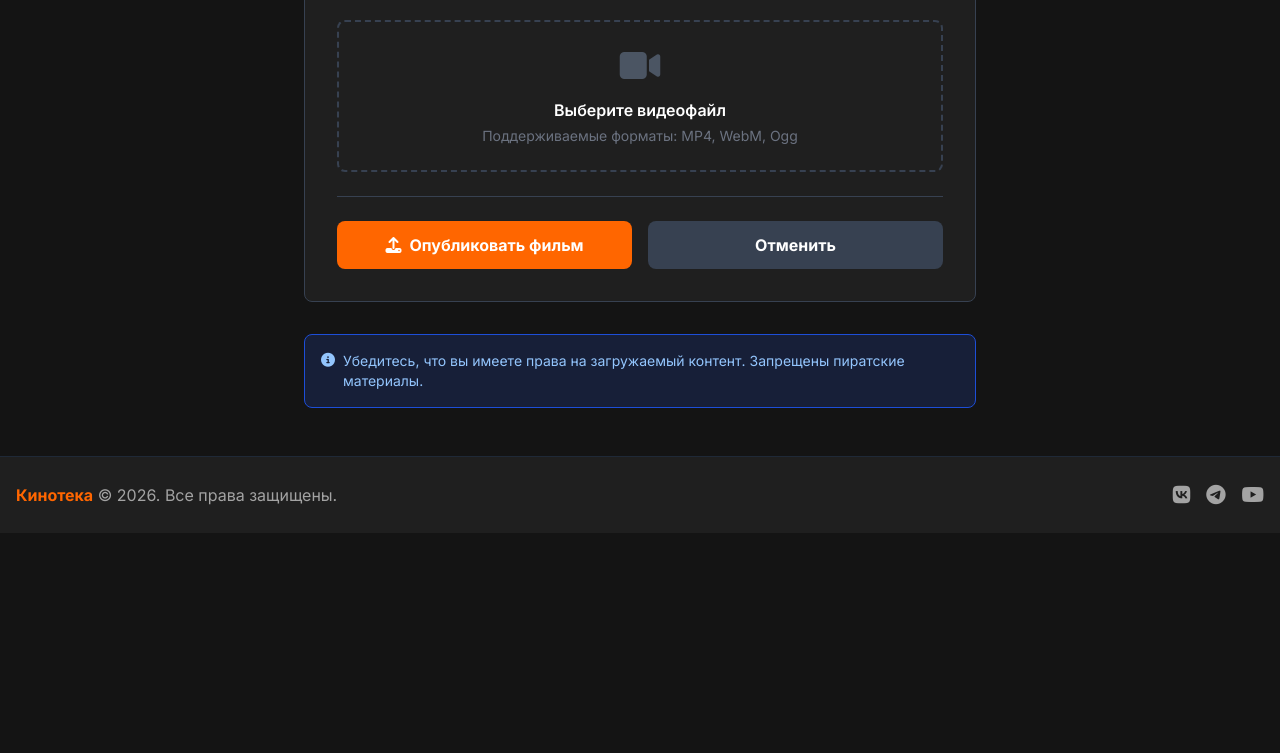
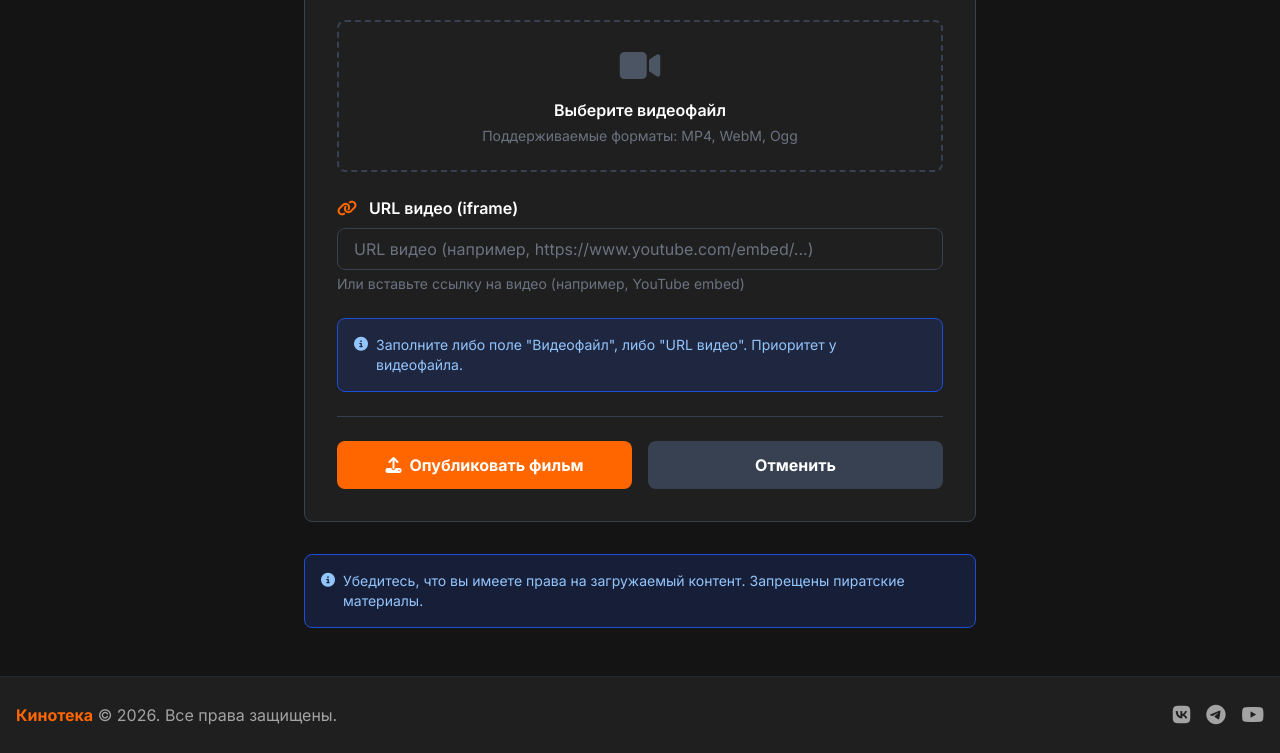
Before and after one commit to Miyamotosensei/kinotekaff, a Django app: page /add/ in a window 1280 px wide. Shown: the part 964-1717 px from the top of the page. Before the commit the page ends 1469 px from the top, so only its background shows below. Run offline with Django 5.2, Linux system fonts and the light colour scheme; a user stored in the database is signed in; some libraries are stand-ins or nearby versions.

Commit message:
Add video URL field to Movie model and update forms/templates
- Added video_url field to Movie model with migration
- Updated MovieUploadForm to include video_url field
- Modified add_movie.html template to handle video URL input
- Enhanced movie_detail.html to support iframe video player alongside HTML5 video
- Updated database schema to reflect new video_url column

```diff
--- a/movies/forms.py
+++ b/movies/forms.py
@@ -39,7 +39,7 @@ class RatingForm(forms.ModelForm):
 class MovieUploadForm(forms.ModelForm):
     class Meta:
         model = Movie
-        fields = ['title', 'description', 'genre', 'year', 'poster_file', 'video_file']
+        fields = ['title', 'description', 'genre', 'year', 'poster_file', 'video_file', 'video_url']
         widgets = {
             'title': forms.TextInput(attrs={
                 'class': 'w-full px-4 py-2 rounded-lg bg-kino-card border border-gray-700 text-white placeholder-gray-500 focus:outline-none focus:border-kino-accent',
@@ -64,6 +64,10 @@ class MovieUploadForm(forms.ModelForm):
             'video_file': forms.FileInput(attrs={
                 'class': 'w-full px-4 py-2 rounded-lg bg-kino-card border border-gray-700 text-gray-400 focus:outline-none focus:border-kino-accent',
                 'accept': 'video/*'
+            }),
+            'video_url': forms.URLInput(attrs={
+                'class': 'w-full px-4 py-2 rounded-lg bg-kino-card border border-gray-700 text-white placeholder-gray-500 focus:outline-none focus:border-kino-accent',
+                'placeholder': 'URL видео (например, https://www.youtube.com/embed/...)'
             })
         }
         labels = {
@@ -72,5 +76,6 @@ class MovieUploadForm(forms.ModelForm):
             'genre': 'Жанр',
             'year': 'Год выпуска',
             'poster_file': 'Постер фильма',
-            'video_file': 'Видеофайл'
+            'video_file': 'Видеофайл',
+            'video_url': 'URL видео (iframe)'
         }
--- a/movies/models.py
+++ b/movies/models.py
@@ -35,6 +35,9 @@ class Movie(models.Model):
 
     # Поле для загрузки видеофайла
     video_file = models.FileField(upload_to='videos/', null=True, blank=True)
+
+    # Поле для URL видео (iframe)
+    video_url = models.URLField(blank=True, null=True, help_text="URL для вставки видео через iframe")
 
     # Автор фильма (пользователь, который загрузил)
     author = models.ForeignKey(User, on_delete=models.CASCADE, null=True, blank=True, related_name='movies')
--- a/templates/movies/add_movie.html
+++ b/templates/movies/add_movie.html
@@ -141,6 +141,30 @@
                         {% endif %}
                     </div>
 
+                    <!-- Video URL Field -->
+                    <div>
+                        <label for="id_video_url" class="block text-white font-semibold mb-2">
+                            <i class="fas fa-link text-kino-accent mr-2"></i>
+                            URL видео (iframe)
+                        </label>
+                        {{ form.video_url }}
+                        <p class="text-gray-500 text-sm mt-1">Или вставьте ссылку на видео (например, YouTube embed)</p>
+                        {% if form.video_url.errors %}
+                            <div class="text-red-500 text-sm mt-1">
+                                {% for error in form.video_url.errors %}
+                                    {{ error }}
+                                {% endfor %}
+                            </div>
+                        {% endif %}
+                    </div>
+
+                    <div class="bg-blue-900 bg-opacity-30 border border-blue-700 rounded-lg p-4">
+                        <p class="text-blue-300 text-sm flex items-start gap-2">
+                            <i class="fas fa-info-circle mt-0.5 flex-shrink-0"></i>
+                            <span>Заполните либо поле "Видеофайл", либо "URL видео". Приоритет у видеофайла.</span>
+                        </p>
+                    </div>
+
                     <!-- Submit Button -->
                     <div class="flex gap-4 pt-6 border-t border-gray-700">
                         <button
```
Also changed, not shown: templates/movies/movie_detail.html (+76 -0 lines), db.sqlite3, movies/migrations/0003_movie_video_url.py (added), 1 other file.
